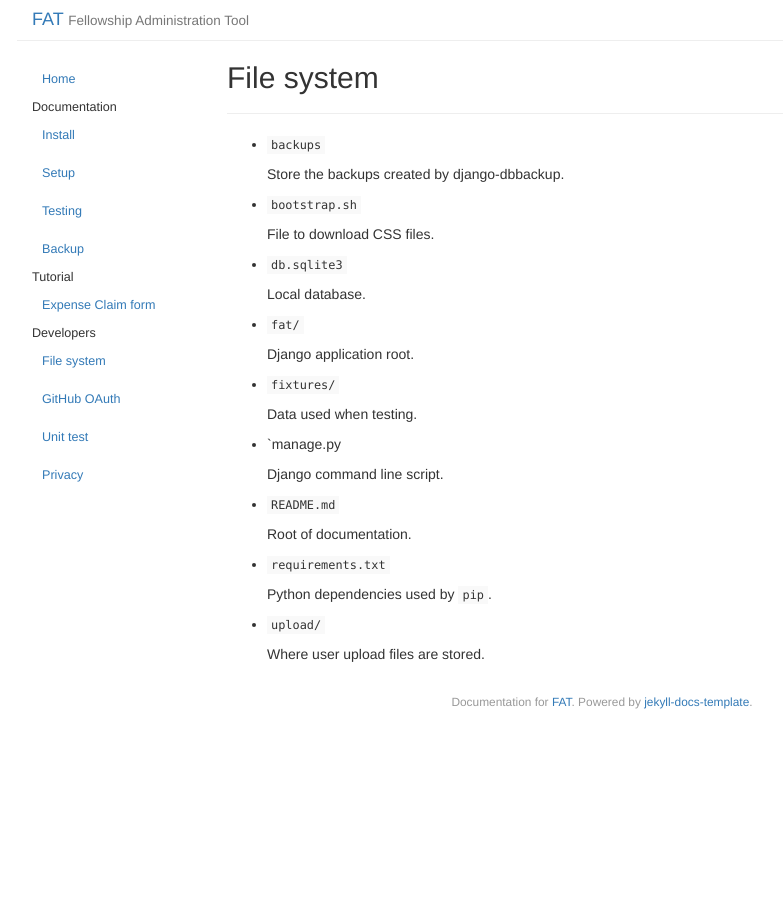
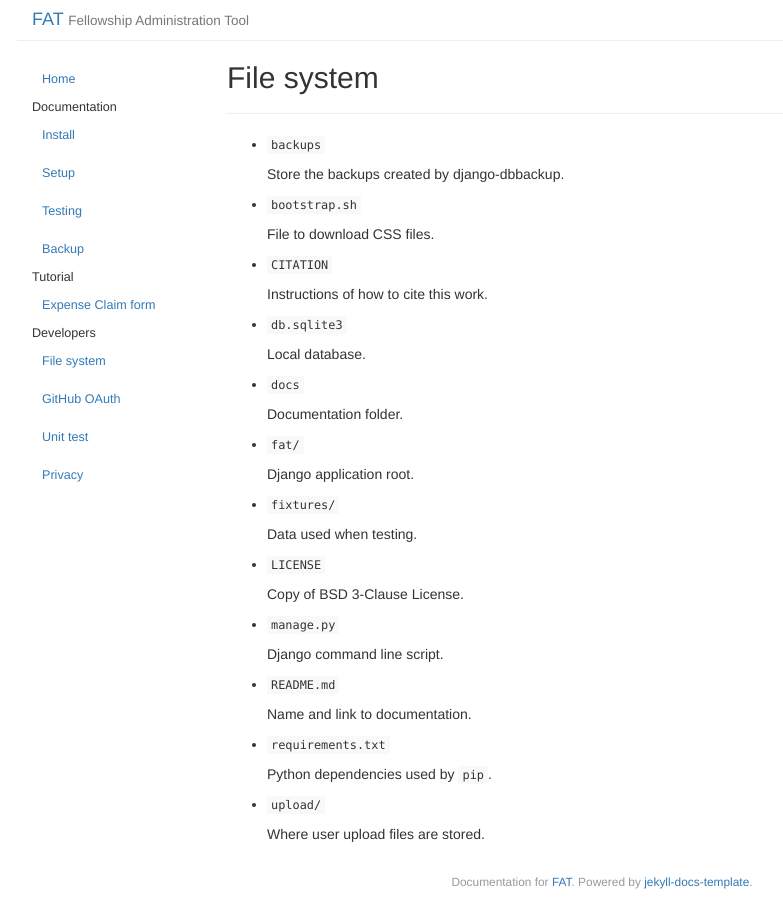
Before and after one commit to softwaresaved/lowfat, a Jekyll site: the page built from docs/_posts/2016-12-09-file-system.md, in a window 1280 px wide. Shown: the whole page, without its empty margins (38-821 px from the left). Built offline with Jekyll 4.4.1, drawn with Linux system fonts in a browser that asks for light colours.

Commit message:
Small improve on documentation

```diff
--- a/docs/_posts/2016-12-09-file-system.md
+++ b/docs/_posts/2016-12-09-file-system.md
@@ -13,9 +13,17 @@ order: 1
 
   File to download CSS files.
 
+- `CITATION`
+
+  Instructions of how to cite this work.
+
 - `db.sqlite3`
 
   Local database.
+
+- `docs`
+
+  Documentation folder.
 
 - `fat/`
 
@@ -25,13 +33,17 @@ order: 1
 
   Data used when testing.
 
-- `manage.py
+- `LICENSE`
+
+  Copy of BSD 3-Clause License.
+
+- `manage.py`
 
   Django command line script.
 
 - `README.md`
 
-  Root of documentation.
+  Name and link to documentation.
 
 - `requirements.txt`
 
```
Also changed, not shown: docs/_posts/2016-12-07-expense.md (+2 -1 lines), docs/_posts/2016-12-09-install.md (+1 -1 lines), docs/_posts/2016-12-09-testing.md (+9 -1 lines).
